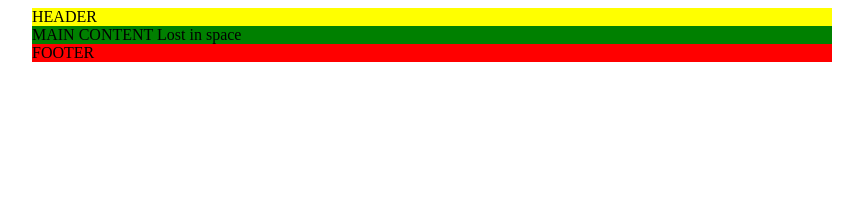
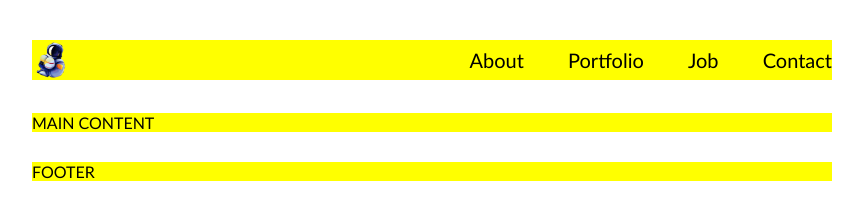
Before and after one commit to MonikaJaraite/09-lost-in-space, a website: page index.html in a window 1280 px wide. Shown: the whole page, without its empty margins (208-1071 px from the left). Drawn offline with Linux system fonts and the light colour scheme.

Commit message:
Header #3, Favicon #6

```diff
--- a/index.html
+++ b/index.html
@@ -1,21 +1,35 @@
 <!DOCTYPE html>
 <html lang="en">
+
 <head>
     <meta charset="UTF-8">
     <meta http-equiv="X-UA-Compatible" content="IE=edge">
     <meta name="viewport" content="width=device-width, initial-scale=1.0">
     <title>Astronaut</title>
     <link rel="stylesheet" href="./main.css">
-
+    <link rel="shortcut icon" href="./favicon.ico" type="image/x-icon">
+    <link rel="apple-touch-icon" sizes="180x180" href="./favicon/apple-touch-icon.png">
+    <link rel="icon" type="image/png" sizes="32x32" href="./favicon/favicon-32x32.png">
+    <link rel="icon" type="image/png" sizes="16x16" href="./favicon/favicon-16x16.png">
+    <link rel="manifest" href="./favicon/site.webmanifest">
+    <link rel="mask-icon" href="./favicon/safari-pinned-tab.svg" color="#5bbad5">
+    <meta name="msapplication-TileColor" content="#da532c">
+    <meta name="theme-color" content="#ffffff">
 </head>
 
 <body>
     <header>
-        HEADER
+        <img src="./logo.png" alt="Logo">
+        <nav>
+            <a href="#">About</a>
+            <a href="#">Portfolio</a>
+            <a href="#">Job</a>
+            <a href="#">Contact</a>
+        </nav>
     </header>
 
     <main>
-        MAIN CONTENT Lost in space
+        MAIN CONTENT
     </main>
 
     <footer>
--- a/main.css
+++ b/main.css
@@ -1,17 +1,48 @@
-header {
+body {
+    margin: 0;
+    font-family:'Gill Sans', 'Gill Sans MT', Calibri, 'Trebuchet MS', sans-serif;
+}
+
+header,
+main,
+footer {
+    display: inline-block;
     width: 800px;
     margin-left: calc(50% - 400px);
+    margin-bottom: 30px;
     background-color: yellow;
 }
 
-main {
-    width: 800px;
-    margin-left: calc(50% - 400px);
-    background-color: green;
+header {
+    margin-top: 40px;
 }
 
-footer {
-    width: 800px;
-    margin-left: calc(50% - 400px);
-    background-color: red;
+img {
+    width: 100px;
+    height: 40px;
+    float: left;
+    object-fit: contain;
+    object-position: left;
 }
+
+nav {
+    float: right;
+    margin-top: 10px;
+}
+
+a {
+    display: inline-block;
+    margin-left: 2em;
+    color: #000;
+    font-size: 20px;
+    line-height: 1em;
+    text-decoration: none;
+}
+
+a:first-child {
+    margin-left: 0;
+}
+
+a:hover {
+    text-decoration: underline;
+}
```
Also changed, not shown: favicon/browserconfig.xml (added, +9 -0 lines), favicon.ico (added), favicon/android-chrome-192x192.png (added), favicon/apple-touch-icon.png (added), favicon/favicon-16x16.png (added), favicon/favicon-32x32.png (added), favicon/mstile-150x150.png (added), favicon/safari-pinned-tab.svg (added), favicon/site.webmanifest (added), logo.png (added).
